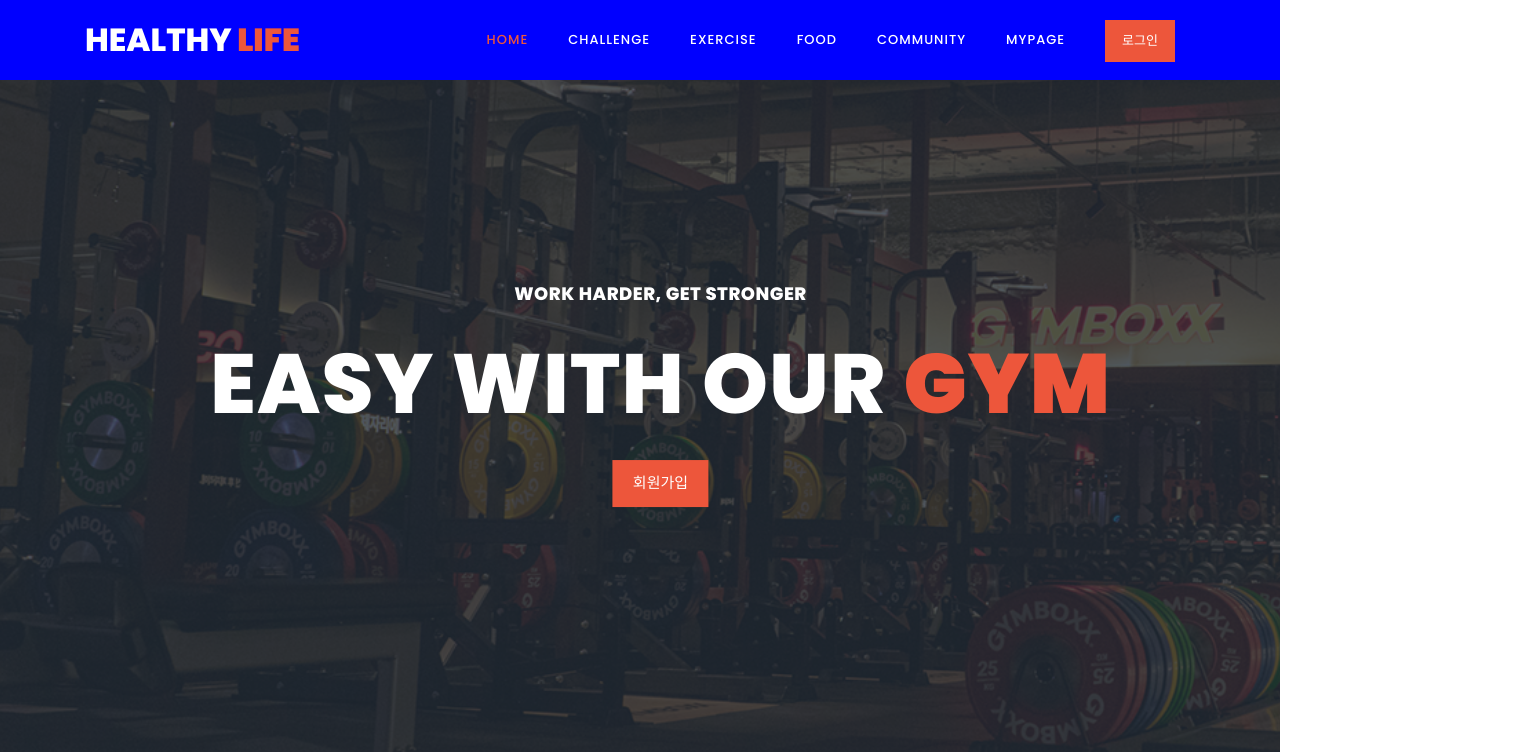
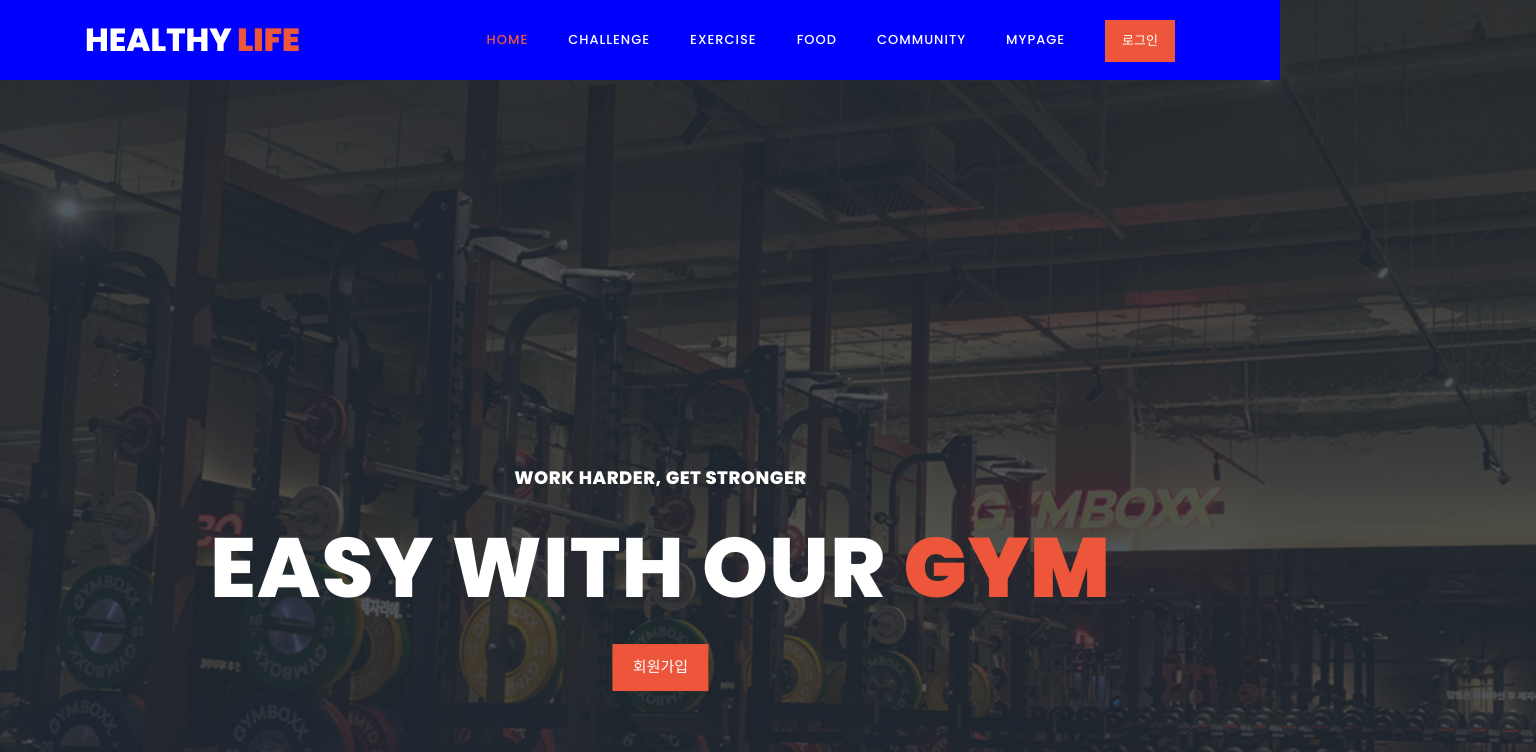
Before and after one commit to simjunseo98/front-health, a React (Create React App) app: page / in a window 1280 px wide. Shown: the top 752 px of the page, 1536 px wide, since content can reach past the window. Built offline with nearby package versions, Linux system fonts and the light colour scheme.

Commit message:
부트스트랩 다운

```diff
--- a/package.json
+++ b/package.json
@@ -8,9 +8,11 @@
     "@testing-library/react": "^13.4.0",
     "@testing-library/user-event": "^13.5.0",
     "axios": "^1.7.2",
+    "bootstrap": "^5.3.3",
     "localforage": "^1.10.0",
     "match-sorter": "^6.3.4",
     "react": "^18.3.1",
+    "react-bootstrap": "^2.10.4",
     "react-dom": "^18.3.1",
     "react-hook-form": "^7.52.0",
     "react-router-dom": "^6.24.0",
--- a/src/assets/styles/mainPage.module.scss
+++ b/src/assets/styles/mainPage.module.scss
@@ -1,9 +1,9 @@
-.page {
-  display: flex;
-  justify-content: center; /* 가로 중앙 정렬 */
-  align-items: center; /* 세로 중앙 정렬 */
-  margin: 0px auto; /* 위아래 100px, 좌우 가운데 정렬 */
-  width: 100%;
-  height: 100vh;
-  overflow-y: auto; /* 내용이 넘치면 스크롤 표시 */
-}
+// .page {
+//   display: flex;
+//   justify-content: center; /* 가로 중앙 정렬 */
+//   align-items: center; /* 세로 중앙 정렬 */
+//   margin: 0px; /* 위아래 100px, 좌우 가운데 정렬 */
+//   width: 100%;
+//   height: 100vh;
+//   overflow-y: auto; /* 내용이 넘치면 스크롤 표시 */
+// }
```
Also changed, not shown: 2 other files (tests, documents, lock files or other folders).
